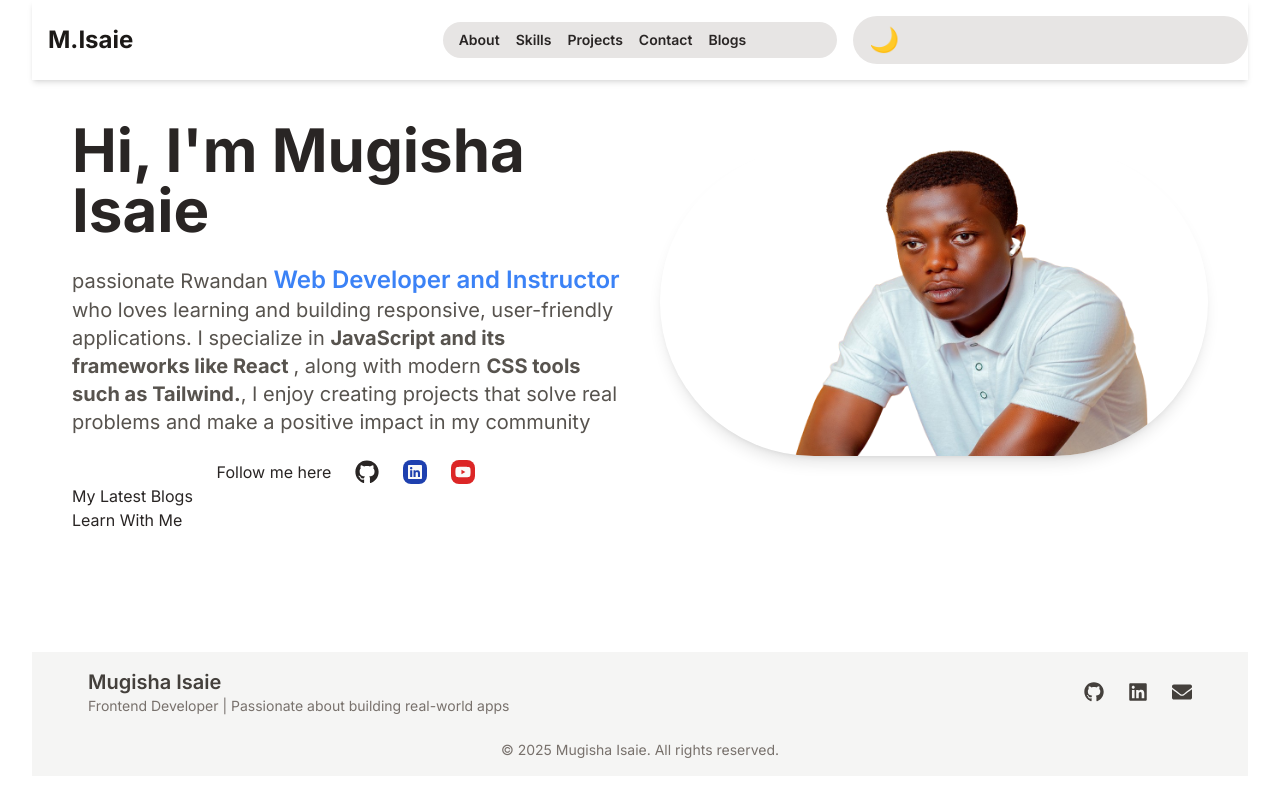
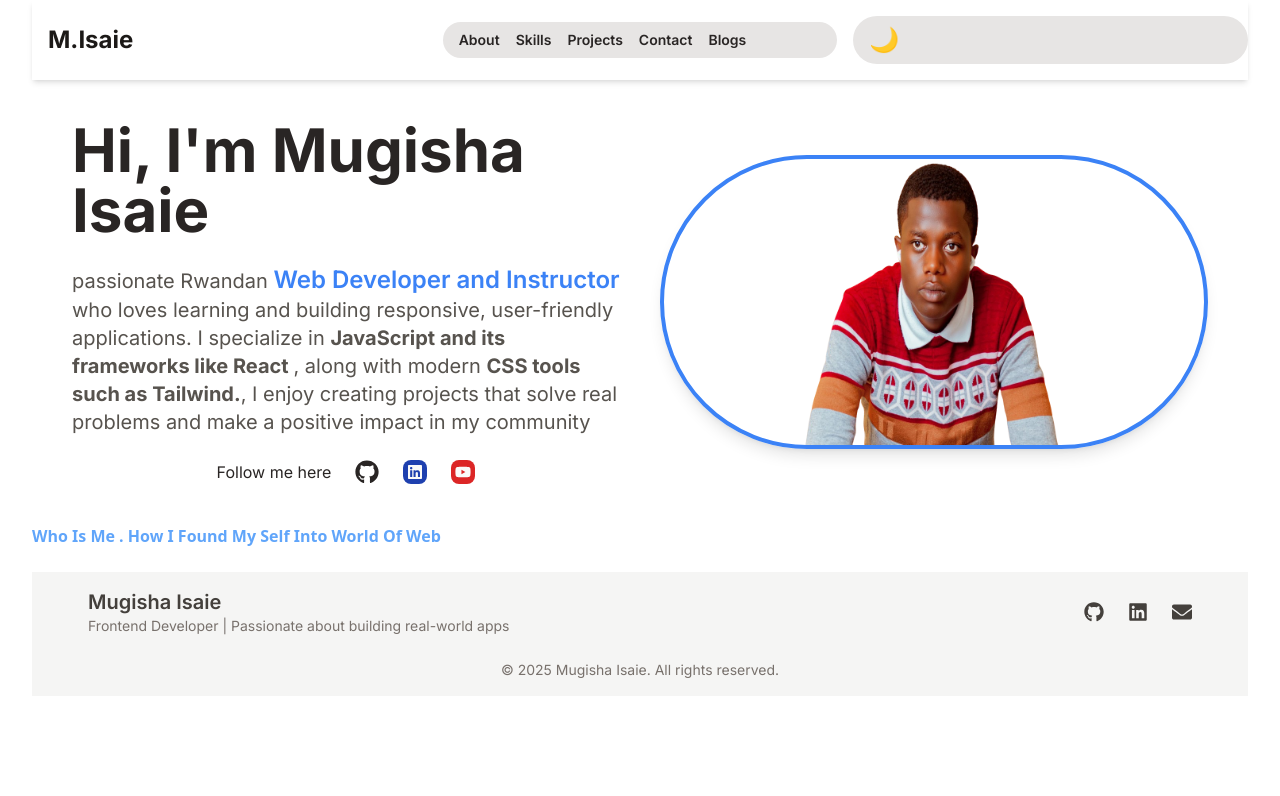
Before and after one commit to mugishaisaie/Mugisha-Isaie, a React (Vite) app: page / in a window 1280 px wide. Shown: the top 796 px of the page. Built offline with nearby package versions, Linux system fonts and the light colour scheme.

Commit message:
changing title web icon and adding some informations

```diff
--- a/index.html
+++ b/index.html
@@ -2,7 +2,7 @@
 <html lang="en" >
   <head>
     <meta charset="UTF-8" />
-    <link rel="icon" type="image/svg+xml" href="/isaie.svg" />
+    <link rel="icon" type="image/png" href="/title-img.png" />
     <meta name="viewport" content="width=device-width, initial-scale=1.0" />
     <title>Mugisha Isaie | Web Developer</title>
   </head>
--- a/src/components/HomePage.jsx
+++ b/src/components/HomePage.jsx
@@ -1,9 +1,10 @@
 
 import { Link } from "react-router-dom";
-import homeImg from '../assets/isaie.png'
+import homeImg from '../assets/Misaie.png'
 import React from "react";
 import { motion } from "framer-motion";
 import { FaGithub, FaLinkedin, FaYoutube } from "react-icons/fa6";
+import HowDeveloper from "./HowDeveloper";
 
 export default function HomePage() {
   return (
@@ -13,7 +14,7 @@ export default function HomePage() {
     animate={{ opacity: 1, y: 0 }}
     transition={{ duration: 0.8, ease: "easeOut" }}
 
-    className="min-h-full bg-white dark:bg-stone-800 text-stone-800 dark:text-white px-6 md:px-10 py-10 mb-20">
+    className="min-h-full bg-white dark:bg-stone-800 text-stone-800 dark:text-white px-6 md:px-10 py-10">
 
       {/* HERO SECTION */}
       <section className="flex flex-col md:flex-row items-center justify-between gap-10">
@@ -47,22 +48,18 @@ export default function HomePage() {
         </div>
 
         {/* RIGHT SIDE IMAGE */}
-        <div className="flex-1">
+        <div className="flex-1 border-5 ">
           <img
 
             src={homeImg}
             alt="Mugisha Isaie"
-            className="w-full h-100 rounded-full shadow-lg"
+            className=" px-4 w-full h-100 rounded-full shadow-lg border-4 border-blue-500 object-cover"
           />
         </div>
       </section>
-    <div>
-      <h2>My Latest Blogs</h2>
-
-      <h3>Learn With Me</h3>
-
-    </div>
     </motion.div>
+    {/* Who Isaie Is How he found him self in world of web */}
+    <HowDeveloper />
 
 </>
   );
--- /dev/null
+++ b/src/components/HowDeveloper.jsx
@@ -0,0 +1,13 @@
+import React from 'react'
+
+function HowDeveloper() {
+  return (
+    <div>
+      <div className='w-full'>
+        <h2 className='font-sans capitalize font-bold text-blue-400'>Who is Me . How i found my Self into World of web</h2>
+      </div>
+    </div>
+  )
+}
+
+export default HowDeveloper
```
Also changed, not shown: public/title-img.png (added).
